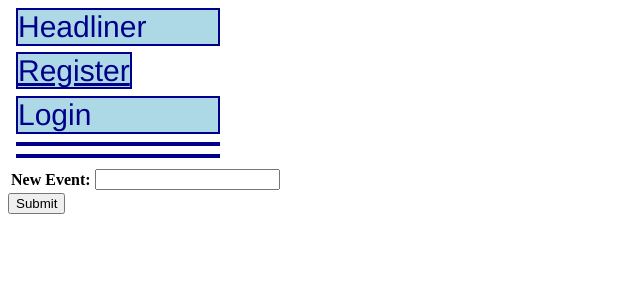
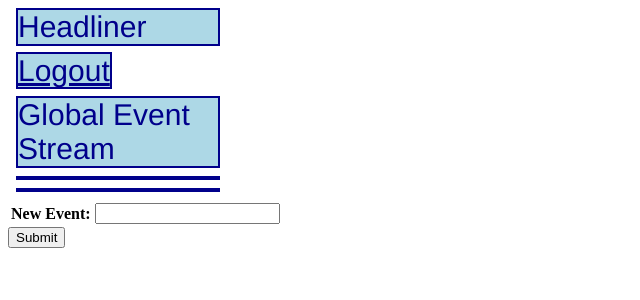
Before and after one commit to thomaslee9/Headliner, a Django app: page /global in a window 1280 px wide. Shown: the top 300 px of the page, without its empty margins (0-640 px from the left). Run offline with Django 5.2, Linux system fonts and the light colour scheme; the visitor is signed in with stand-in values (Sample User, id 1); data that the repository does not hold is empty.

Commit message:
Added Logout functionality to Global Stream

```diff
--- a/headliner/templates/headliner/global.html
+++ b/headliner/templates/headliner/global.html
@@ -18,9 +18,9 @@ login.html -->
             Headliner
         </div>
 
-        <a id="register_link" class="box" href="register"> Register </a>
+        <a id="logout_link" class="box" href="{% url 'logout' %}"> Logout </a>
 
-        <div id="page_name" class="box"> Login </div>
+        <div id="page_name" class="box"> Global Event Stream </div>
 
     </header>
 
--- a/headliner/views.py
+++ b/headliner/views.py
@@ -3,7 +3,8 @@
 # views.py
 
 from django.shortcuts import render
-from django.shortcuts import redirect, reverse
+from django.shortcuts import redirect
+from django.urls import reverse
 
 from headliner.forms import LoginForm
 from headliner.forms import RegisterForm
@@ -135,6 +136,15 @@ def register_action(request):
     return redirect(reverse('global'))
 
 
+def logout_action(request):
+    logout(request)
+
+    context = {'status': "Successfully Logged Out"}
+    context['form'] = LoginForm()
+
+    return redirect(reverse('login'))
+
+
 
 @login_required
 def global_action(request):
--- a/team30/urls.py
+++ b/team30/urls.py
@@ -30,6 +30,7 @@ urlpatterns = [
 
     path('', views.login_action, name='home'),
     path('log-in', views.login_action, name='login'),
+    path('logout', views.logout_action, name='logout'),
     path('register', views.register_action, name='register'),
     path('global', views.global_action, name='global'),
 
```
